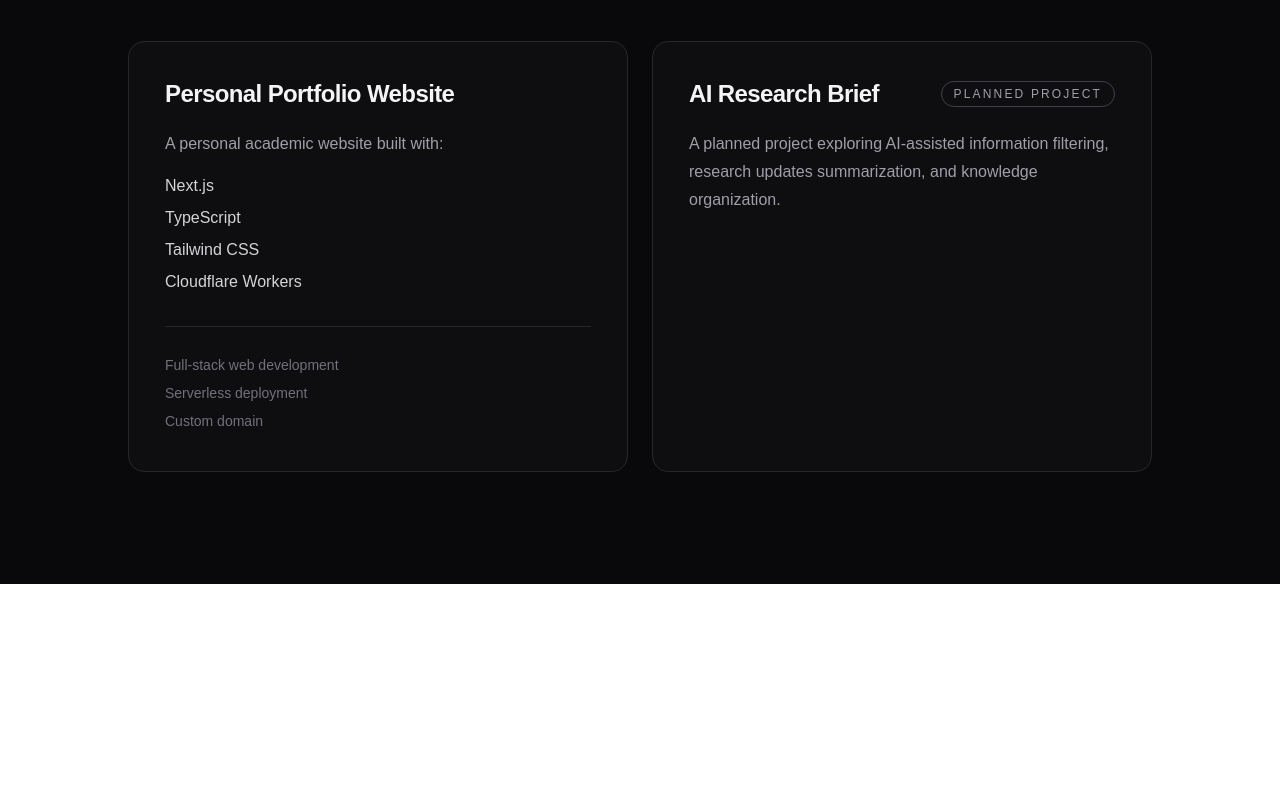
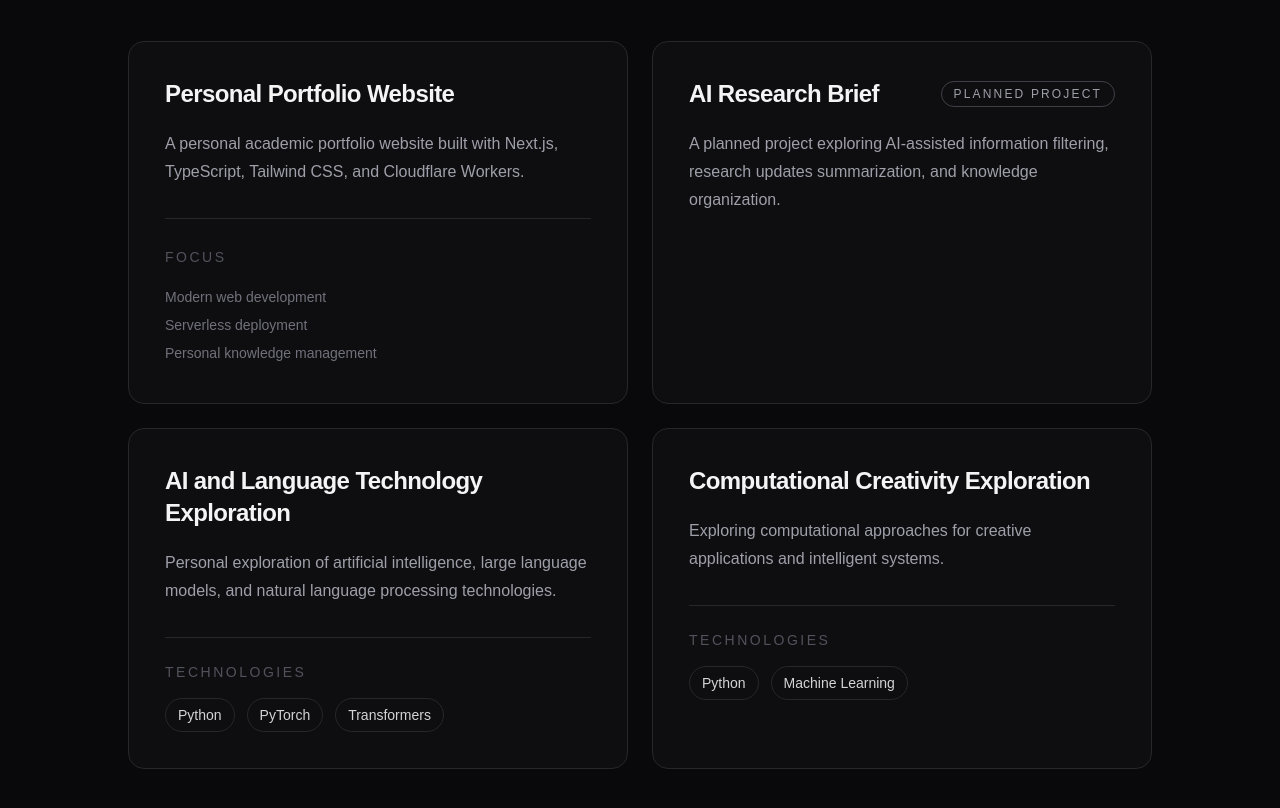
Before and after one commit to Asesino-K/personal-website, a Next.js app: page /projects in a window 1280 px wide. Shown: the part 300-1108 px from the top of the page. Before the commit the page ends 884 px from the top, so only its background shows below. Built offline with nearby package versions, Linux system fonts and the light colour scheme.

Commit message:
Refine projects and writing pages

```diff
--- a/app/projects/page.tsx
+++ b/app/projects/page.tsx
@@ -44,18 +44,16 @@ export default function ProjectsPage() {
               Personal Portfolio Website
             </h2>
             <p className="mt-5 leading-7 text-zinc-400">
-              A personal academic website built with:
+              A personal academic portfolio website built with Next.js,
+              TypeScript, Tailwind CSS, and Cloudflare Workers.
             </p>
-            <ul className="mt-4 space-y-2 text-zinc-300">
-              <li>Next.js</li>
-              <li>TypeScript</li>
-              <li>Tailwind CSS</li>
-              <li>Cloudflare Workers</li>
-            </ul>
             <div className="mt-8 border-t border-zinc-800 pt-6 text-sm leading-7 text-zinc-500">
-              <p>Full-stack web development</p>
+              <p className="mb-3 font-medium uppercase tracking-[0.18em] text-zinc-600">
+                Focus
+              </p>
+              <p>Modern web development</p>
               <p>Serverless deployment</p>
-              <p>Custom domain</p>
+              <p>Personal knowledge management</p>
             </div>
           </article>
 
@@ -73,6 +71,55 @@ export default function ProjectsPage() {
               research updates summarization, and knowledge organization.
             </p>
           </article>
+
+          <article className="rounded-2xl border border-zinc-800 bg-zinc-900/40 p-7 sm:p-9">
+            <h2 className="text-2xl font-semibold tracking-tight">
+              AI and Language Technology Exploration
+            </h2>
+            <p className="mt-5 max-w-xl leading-7 text-zinc-400">
+              Personal exploration of artificial intelligence, large language
+              models, and natural language processing technologies.
+            </p>
+            <div className="mt-8 border-t border-zinc-800 pt-6">
+              <p className="text-sm font-medium uppercase tracking-[0.18em] text-zinc-600">
+                Technologies
+              </p>
+              <ul className="mt-4 flex flex-wrap gap-3 text-sm text-zinc-300">
+                <li className="rounded-full border border-zinc-800 px-3 py-1.5">
+                  Python
+                </li>
+                <li className="rounded-full border border-zinc-800 px-3 py-1.5">
+                  PyTorch
+                </li>
+                <li className="rounded-full border border-zinc-800 px-3 py-1.5">
+                  Transformers
+                </li>
+              </ul>
+            </div>
+          </article>
+
+          <article className="rounded-2xl border border-zinc-800 bg-zinc-900/40 p-7 sm:p-9">
+            <h2 className="text-2xl font-semibold tracking-tight">
+              Computational Creativity Exploration
+            </h2>
+            <p className="mt-5 max-w-xl leading-7 text-zinc-400">
+              Exploring computational approaches for creative applications and
+              intelligent systems.
+            </p>
+            <div className="mt-8 border-t border-zinc-800 pt-6">
+              <p className="text-sm font-medium uppercase tracking-[0.18em] text-zinc-600">
+                Technologies
+              </p>
+              <ul className="mt-4 flex flex-wrap gap-3 text-sm text-zinc-300">
+                <li className="rounded-full border border-zinc-800 px-3 py-1.5">
+                  Python
+                </li>
+                <li className="rounded-full border border-zinc-800 px-3 py-1.5">
+                  Machine Learning
+                </li>
+              </ul>
+            </div>
+          </article>
         </div>
       </section>
     </main>
--- a/app/writing/page.tsx
+++ b/app/writing/page.tsx
@@ -1,9 +1,11 @@
 import Link from "next/link";
 
 const topics = [
-  "Artificial Intelligence",
   "Large Language Models",
   "Natural Language Processing",
+  "Machine Learning",
+  "Artificial Intelligence Systems",
+  "Research Papers",
 ];
 
 export default function WritingPage() {
@@ -45,9 +47,8 @@ export default function WritingPage() {
         </h1>
 
         <div className="mt-16 rounded-2xl border border-zinc-800 bg-zinc-900/40 p-7 sm:p-10">
-          <h2 className="text-2xl font-medium">Coming soon.</h2>
           <p className="mt-5 text-lg leading-8 text-zinc-400">
-            Technical notes and research reflections on:
+            Technical notes and reflections on:
           </p>
           <ul className="mt-6 space-y-3 text-zinc-300">
             {topics.map((topic) => (
@@ -56,6 +57,7 @@ export default function WritingPage() {
               </li>
             ))}
           </ul>
+          <p className="mt-10 text-2xl font-medium">Coming soon.</p>
         </div>
       </section>
     </main>
```
